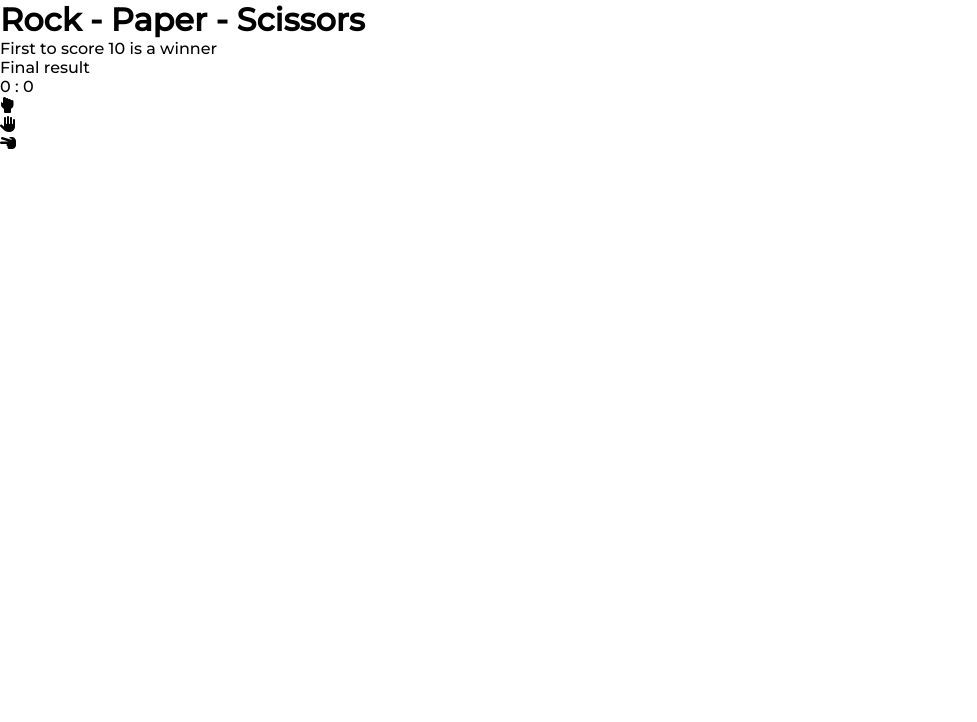
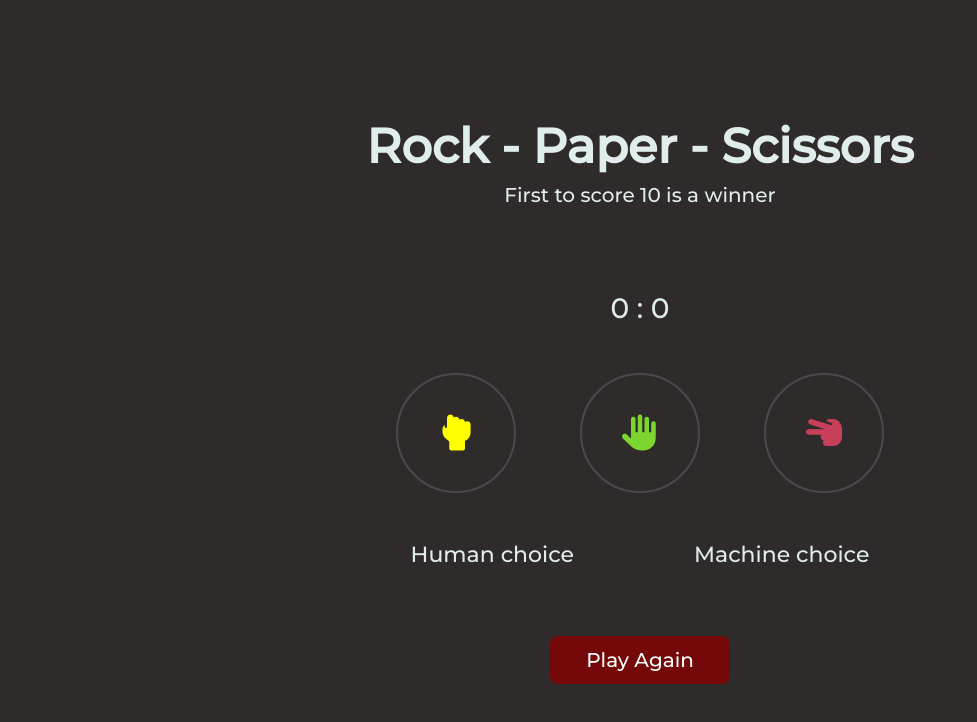
Before and after one commit to NickMarinade/gamesJS, a plain HTML site: page RockPaperScissors/indexRPS.html in a window 1280 px wide. Shown: the whole page, without its empty margins (0-977 px from the left). Drawn offline with Linux system fonts and the light colour scheme.

Commit message:
add page styling

```diff
--- a/RockPaperScissors/indexRPS.html
+++ b/RockPaperScissors/indexRPS.html
@@ -13,7 +13,7 @@
     <div class="main">
         <h1 class="title">Rock - Paper - Scissors </h1>
         <p class="condition">First to score 10 is a winner</p>
-        <p class="finalResult">Final result</p>
+        <p class="finalResult">Await for the final result...</p>
         <div class="score">
             <span class="humanScore">0</span>
             :
@@ -24,12 +24,23 @@
                 <i class="fa-solid fa-hand-back-fist boxIcon boxIconRock"></i>
             </div>
             <div class="box">
-                <i class="fa-solid fa-hand boxIcon boxIconRock"></i>
+                <i class="fa-solid fa-hand boxIcon boxIconPaper"></i>
             </div>
             <div class="box">
-                <i class="fa-solid fa-hand-scissors boxIcon boxIconRock"></i>
+                <i class="fa-solid fa-hand-scissors boxIcon boxIconScissors"></i>
             </div>
         </div>
+        <div class="choices">
+            <div class="choice">
+                <p>Human choice</p>
+                <p class="choiceText choiceTextHuman"></p>
+            </div>
+            <div class="choice">
+                <p>Machine choice</p>
+                <p class="choiceText choiceTextMachine"></p>
+            </div>
+        </div>
+        <button class="button">Play Again</button>
     </div>
 </body>
 </html>
--- a/RockPaperScissors/styleRPS.css
+++ b/RockPaperScissors/styleRPS.css
@@ -5,5 +5,117 @@
     margin: 0;
     padding: 0;
     font-family: "Montserrat", sans-serif;
+}
 
+body {
+    background-color: rgb(47, 43, 43);
 }
+
+.main {
+    display: flex;
+    flex-direction: column;
+    justify-content: center;
+    align-items: center;
+    min-height: 100vh;
+    color: rgb(225, 237, 237);
+    transition: .2s;
+}
+
+.title {
+    font-size: 48px;
+    text-align: center;
+}
+
+.condition {
+    padding-top: 8px;
+        font-size: 20px;
+}
+
+.finalResult {
+    font-size: 42px;
+    padding: 16px 0;
+    color: rgb(93, 193, 93);
+    visibility: hidden;
+}
+
+.finalResult .choiceText .is-visible {
+    visibility: visible;
+}
+
+.score {
+    font-size: 28px;
+}
+
+.boxes {
+    display: flex;
+    gap: 64px;
+    align-items: center;
+    margin: 48px 0;
+}
+
+.box {
+    width: 120px;
+    height: 120px;
+    border-radius: 50%;
+    border: 2px solid rgb(75, 74, 74);
+    cursor: pointer;
+    display: flex;
+    align-items: center;
+    justify-content: center;
+    transition: .2s;
+}
+
+.box:hover {
+    background: rgb(128, 122, 122);
+}
+
+.boxIcon {
+    font-size: 36px;
+    transition: .2s;
+}
+
+.boxIconRock {
+    color: yellow;
+}
+
+.boxIconPaper {
+    color: rgb(125, 213, 48);
+}
+
+.boxIconScissors {
+    color: rgb(199, 63, 90);
+}
+
+.choices {
+    display: flex;
+    gap: 120px;
+    align-items: center;
+}
+
+.choice {
+    font-size: 22px;
+    text-align: center;
+}
+
+.choiceText {
+    padding-top: 8px;
+    font-size: 28px;
+    visibility: hidden;
+}
+
+.button {
+    min-width: 180px;
+    margin-top: 60px;
+    background: rgb(117, 9, 9);
+    outline: none;
+    border: none;
+    border-radius: 8px;
+    padding: 12px 20px;
+    color:rgb(249, 255, 255);
+    font-size: 20px;
+    cursor: pointer;
+}
+
+.button:hover {
+    background:rgb(224, 37, 37);
+}
```
